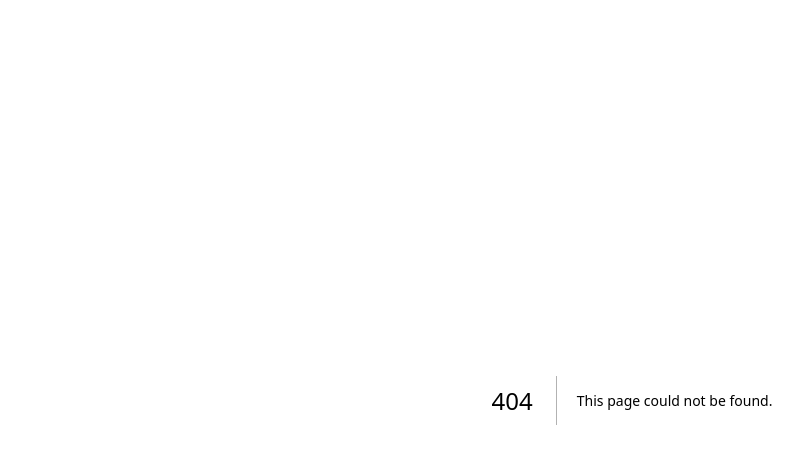
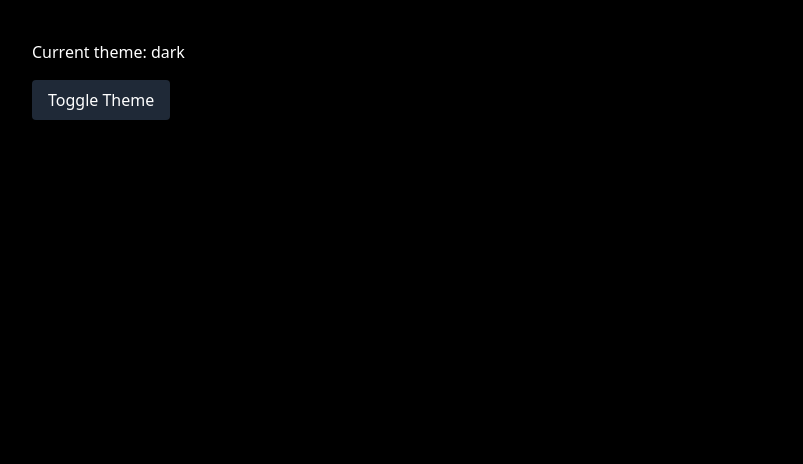
Before and after one commit to kokyeeyang/solar-next-app, a Next.js app: page /test in a window 1280 px wide. Before the commit this address had no page. Shown: the top 464 px of the page, without its empty margins (8-811 px from the left). Built offline with nearby package versions, Linux system fonts and the light colour scheme.

Commit message:
added dark mode

```diff
--- a/src/app/dashboard/page.tsx
+++ b/src/app/dashboard/page.tsx
@@ -1,4 +1,3 @@
-// Filename: DashboardPage.tsx
 "use client";
 
 import React, { useEffect, useMemo, useState } from "react";
@@ -21,6 +20,10 @@ import DropdownSettings from "../../../components/DropdownSettings";
 import ToggleModal from "../../../components/ToggleModal";
 import ExpandedModeModal from "../../../components/ExpandedModeModal";
 import CommonModal from "../../../components/CommonModal";
+
+import { useTheme } from "@/context/ThemeContext";
+
+import { MoonIcon, SunIcon } from "@heroicons/react/24/solid";
 
 import {
   Responsive as RGLResponsive,
@@ -108,6 +111,7 @@ const buildQuery = (base: Record<string, string>): string =>
 
 export default function DashboardPage(): React.ReactElement {
   const today = useMemo(() => new Date(), []);
+  const { theme, toggleTheme } = useTheme();
   const startOfYear = useMemo(() => new Date(today.getFullYear(), 0, 1), [today]);
 
   /* ─────────────── High-level selections / dates / layouts ─────────────── */
@@ -256,7 +260,6 @@ export default function DashboardPage(): React.ReactElement {
       metrics.map(async (metric) => {
         const token = metric.toLowerCase().replace(/\s+/g, "");
 
-        // ✅ Only if no filters are active and metric === 'candidatecalls'
         const hasFilters = Object.values(filters).some(
           (arr) => Array.isArray(arr) && arr.length > 0
         );
@@ -823,7 +826,7 @@ export default function DashboardPage(): React.ReactElement {
   /* ───────────────────────────────── Render ───────────────────────────────── */
 
   return (
-    <div className="bg-black min-h-screen text-white">
+    <div className="min-h-screen bg-white text-black dark:bg-black dark:text-white transition-colors duration-300">
       <Sidebar
         isMobileOpen={isMobileOpen}
         setMobileOpen={setMobileOpen}
@@ -847,6 +850,21 @@ export default function DashboardPage(): React.ReactElement {
             onChangeResizable={handleMetricChange}
             onChangeFixed={handleFixedMetricChange}
           />
+
+          <button
+            onClick={toggleTheme}
+            className="bg-gray-800 text-white px-3 py-2 rounded hover:bg-gray-700 flex items-center"
+          >
+            {theme === "dark" ? (
+              <>
+                <SunIcon className="w-5 h-5 mr-2" /> Light Mode
+              </>
+            ) : (
+              <>
+                <MoonIcon className="w-5 h-5 mr-2" /> Dark Mode
+              </>
+            )}
+          </button>
 
           <button
             onClick={() => setFilterOpen(true)}
--- a/src/app/layout.tsx
+++ b/src/app/layout.tsx
@@ -1,6 +1,7 @@
 // app/layout.tsx
 import "../../styles/globals.css";
 import ClientWrapper from "../../components/ClientWrapper"; // or adjust path
+import { ThemeProvider } from "@/context/ThemeContext";
 
 export const metadata = {
   title: "Tailwind Test",
@@ -15,7 +16,9 @@ export default function RootLayout({
   return (
     <html lang="en">
       <body>
-        <ClientWrapper>{children}</ClientWrapper>
+        <ThemeProvider>
+          <ClientWrapper>{children}</ClientWrapper>
+        </ThemeProvider>
       </body>
     </html>
   );
--- /dev/null
+++ b/src/app/test/page.tsx
@@ -0,0 +1,17 @@
+"use client";
+import { useTheme } from "@/context/ThemeContext";
+
+export default function TestPage() {
+  const { theme, toggleTheme } = useTheme();
+  return (
+    <div className="p-10">
+      <p>Current theme: {theme}</p>
+      <button
+        onClick={toggleTheme}
+        className="mt-4 bg-gray-800 text-white px-4 py-2 rounded"
+      >
+        Toggle Theme
+      </button>
+    </div>
+  );
+}
--- /dev/null
+++ b/src/context/ThemeContext.tsx
@@ -0,0 +1,42 @@
+"use client";
+
+import { createContext, useContext, useEffect, useState } from "react";
+
+type Theme = "light" | "dark";
+
+interface ThemeContextType {
+  theme: Theme;
+  toggleTheme: () => void;
+}
+
+const ThemeContext = createContext<ThemeContextType>({
+  theme: "dark",
+  toggleTheme: () => {},
+});
+
+export const ThemeProvider = ({ children }: { children: React.ReactNode }) => {
+  const [theme, setTheme] = useState<Theme>(
+    (typeof window !== "undefined" && (localStorage.getItem("theme") as Theme)) || "dark"
+  );
+
+  const toggleTheme = () => {
+    const newTheme = theme === "dark" ? "light" : "dark";
+    setTheme(newTheme);
+    localStorage.setItem("theme", newTheme);
+  };
+
+  // Apply theme class to <html>
+  useEffect(() => {
+    const root = document.documentElement;
+    root.classList.remove("light", "dark");
+    root.classList.add(theme);
+  }, [theme]);
+
+  return (
+    <ThemeContext.Provider value={{ theme, toggleTheme }}>
+      {children}
+    </ThemeContext.Provider>
+  );
+};
+
+export const useTheme = () => useContext(ThemeContext);
--- a/tailwind.config.js
+++ b/tailwind.config.js
@@ -1,5 +1,6 @@
 /** @type {import('tailwindcss').Config} */
 module.exports = {
+  darkMode: "class",
   content: [
     "./src/**/*.{js,ts,jsx,tsx}", // ✅ for App Router structure
     "./components/**/*.{js,ts,jsx,tsx}", // ✅ Add this line
```
